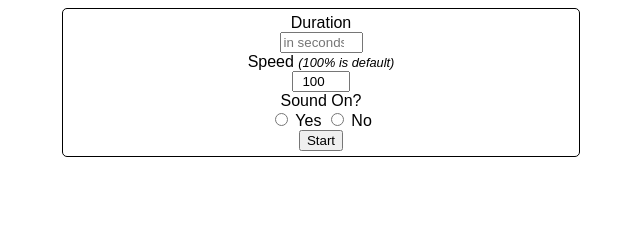
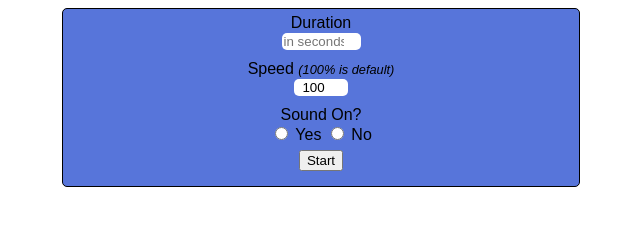
Before and after one commit to Jython1415/RoboticsTimer, a plain HTML site: page index.html in a window 1280 px wide. Shown: the whole page, without its empty margins (319-959 px from the left). Drawn offline with Linux system fonts and the light colour scheme.

Commit message:
make the form look better

```diff
--- a/index.html
+++ b/index.html
@@ -23,7 +23,7 @@
         <br>
         <input
           id="duration"
-          class="right-align"
+          class="right-align number-input"
           type="number"
           name="duration"
 
@@ -31,12 +31,15 @@
           placeholder="in seconds"
           required>
         <br>
-        <label for="speed">Speed</label>
+        <label
+          for="speed"
+          class="label">
+          Speed</label>
         <span class="small-text">(100% is default)</span>
         <br>
         <input
           id="speed"
-          class="center-align"
+          class="center-align number-input"
           type="number"
           name="speed"
           value="100"
@@ -48,9 +51,15 @@
         <span>Sound On?</span>
         <br>
         <input type="radio" id="sound-yes" name="sound" value="yes" required>
-        <label for="sound-yes">Yes</label>
+        <label
+        for="sound-yes"
+        class="label"
+        >Yes</label>
         <input type="radio" id="sound-no" name="sound" value="no">
-        <label for="sound-no">No</label>
+        <label
+          for="sound-no"
+          class="label">
+          No</label>
         <br>
         <input type="submit" value="Start">
       </form>
--- a/style.css
+++ b/style.css
@@ -1,3 +1,25 @@
+body {
+  font-family: 'Trebuchet MS', 'Lucida Sans Unicode', 'Lucida Grande', 'Lucida Sans', Arial, sans-serif;
+}
+
+form {
+  background: rgb(87, 117, 218);
+}
+
+.label {
+  padding-bottom: 5px;
+}
+
+input {
+  margin-bottom: 10px;
+}
+
+.number-input {
+  border: 2px;
+  border-color: black;
+  border-radius: 5px;
+}
+
 .right-align-placeholder::placeholder {
   text-align: right;
 }
```
